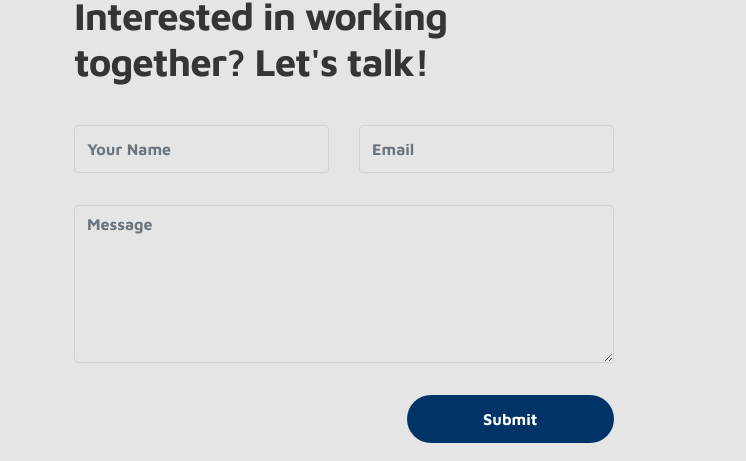
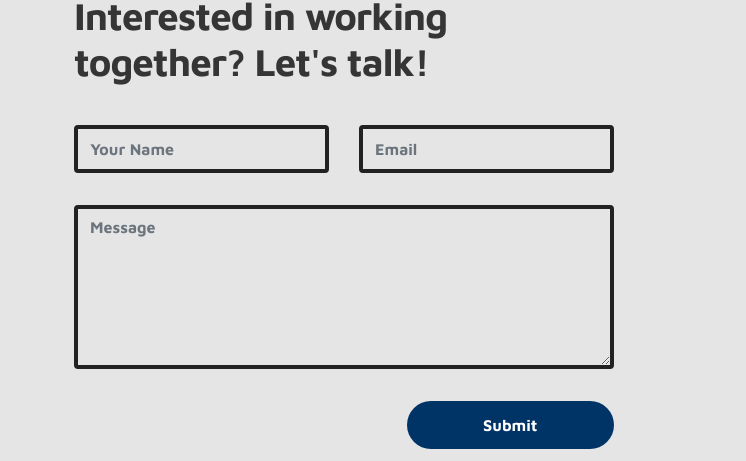
Before and after one commit to roflauren-roflauren/portfolio, a plain HTML site: page index.html in a window 1280 px wide. Shown: the part 2977-3438 px from the top of the page, 534-1280 px from the left. Drawn offline with Linux system fonts and the light colour scheme.

Commit message:
24-03-05: contact form field outlines.

```diff
--- a/css/tooplate-style.css
+++ b/css/tooplate-style.css
@@ -424,7 +424,7 @@ b, strong {
 .contact-form .form-control {
   background: transparent;
   border-radius: 4px;
-  outline: 4px;
+  border: 4px solid #222222;
   box-shadow: none;
   font-weight: bold;
   margin: 16px 0;
```
